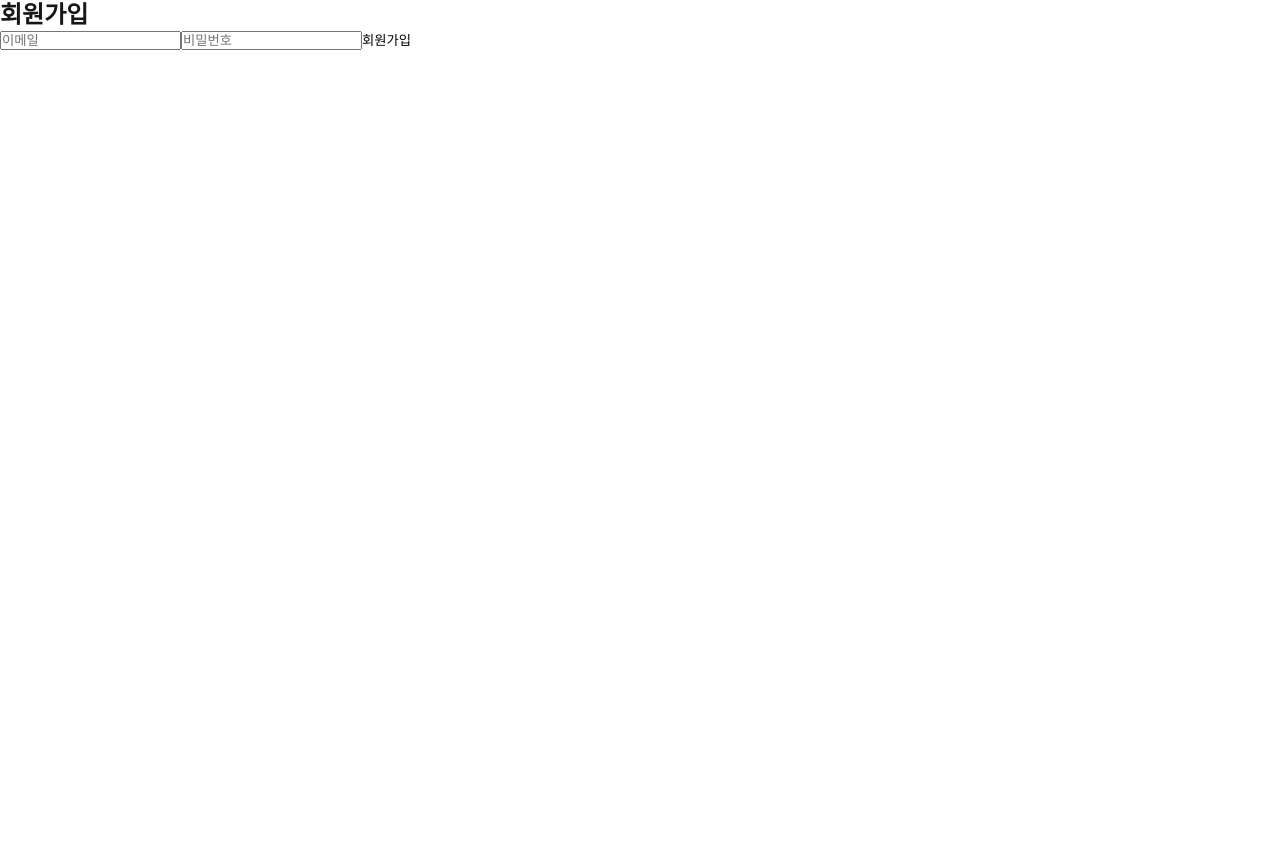
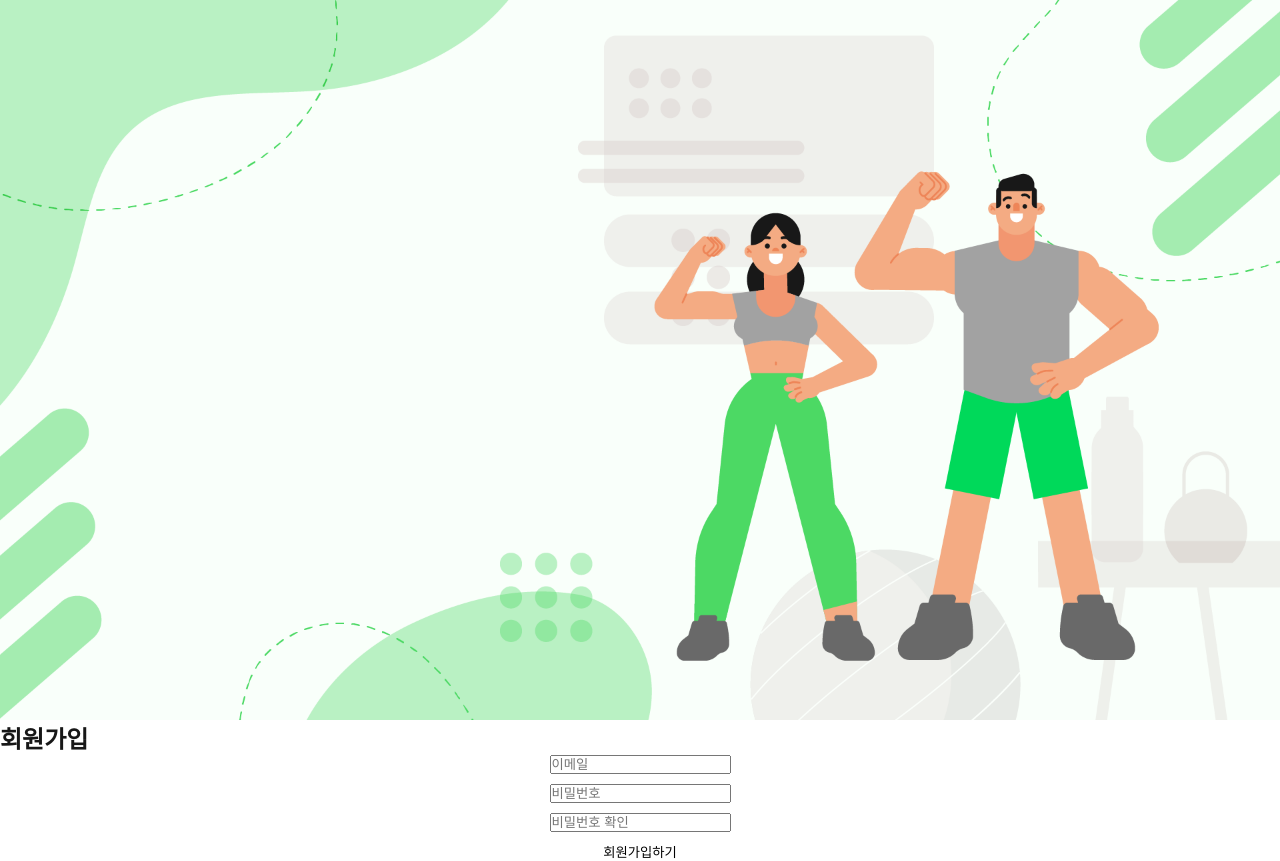
Before and after one commit to YuHyeonWook/health, a React (Vite) app: page /signup in a window 1280 px wide. Before the commit the page ends 800 px from the top, so only its background shows below. Built offline with nearby package versions, Linux system fonts and the light colour scheme; a web font is replaced by a local one.

Commit message:
feat: 회원가입 라우터 추가 및 회원가입 컴포넌트 추가함

```diff
--- a/src/pages/SignIn.tsx
+++ b/src/pages/SignIn.tsx
@@ -2,6 +2,7 @@ import { useState } from 'react';
 import { signInWithEmailAndPassword } from 'firebase/auth';
 import { auth } from '@/firebase';
 import { useNavigate } from 'react-router-dom';
+import { FirebaseError } from 'firebase/app';
 
 const SignIn = () => {
   const [email, setEmail] = useState('');
@@ -14,26 +15,28 @@ const SignIn = () => {
     navigate('/signup');
   };
 
-  const handleSignIn = async (e) => {
-    e.preventDefault();
+  const handleSignIn = async (event: React.FormEvent) => {
+    event.preventDefault();
     try {
       await signInWithEmailAndPassword(auth, email, password);
       alert('로그인에 성공하였습니다.');
       navigate('/calendar');
     } catch (error) {
-      setError(error.message);
+      if (error instanceof FirebaseError) {
+        setError(error.message);
+      }
     }
   };
 
   return (
     <div>
       <h2>로그인</h2>
-      <button onClick={routeChange}>회원가입</button>
       <form onSubmit={handleSignIn}>
         <input type="email" placeholder="이메일" value={email} onChange={(e) => setEmail(e.target.value)} />
         <input type="password" placeholder="비밀번호" value={password} onChange={(e) => setPassword(e.target.value)} />
         <button type="submit">로그인</button>
       </form>
+      <button onClick={routeChange}>회원가입</button>
       {error && <p>{error}</p>}
     </div>
   );
--- a/src/pages/SignUp.tsx
+++ b/src/pages/SignUp.tsx
@@ -2,32 +2,59 @@ import { useState } from 'react';
 import { createUserWithEmailAndPassword } from 'firebase/auth';
 import { auth } from '@/firebase';
 import { useNavigate } from 'react-router-dom';
+import styled from 'styled-components';
+import bgLogin from '@/assets/images/bg-login.png';
+
+const SignUpForm = styled.form`
+  display: flex;
+  flex-direction: column;
+  align-items: center;
+  justify-content: center;
+  gap: 1rem;
+  width: 100%;
+  height: auto;
+`;
 
 const SignUp = () => {
   const navigate = useNavigate();
-  const [email, setEmail] = useState('');
-  const [password, setPassword] = useState('');
-  const [error, setError] = useState('');
+  const [email, setEmail] = useState<string>('');
+  const [password, setPassword] = useState<string>('');
+  const [confirmPassword, setConfirmPassword] = useState<string>('');
+  const [error, setError] = useState<string>('');
 
-  const handleSignUp = async (e) => {
-    e.preventDefault();
+  const handleSignUp = async (event: React.FormEvent) => {
+    event.preventDefault();
     try {
       await createUserWithEmailAndPassword(auth, email, password);
       alert('회원가입이 완료되었습니다.');
       navigate('/');
     } catch (error) {
-      setError(error.message);
+      if (error instanceof Error) {
+        setError(error.message);
+      }
     }
   };
 
   return (
     <div>
+      <img src={bgLogin} alt="회원가입 화면 이미지" />
       <h2>회원가입</h2>
-      <form onSubmit={handleSignUp}>
-        <input type="email" placeholder="이메일" value={email} onChange={(e) => setEmail(e.target.value)} />
-        <input type="password" placeholder="비밀번호" value={password} onChange={(e) => setPassword(e.target.value)} />
-        <button type="submit">회원가입</button>
-      </form>
+      <SignUpForm onSubmit={handleSignUp}>
+        <input type="email" placeholder="이메일" value={email} onChange={(event) => setEmail(event.target.value)} />
+        <input
+          type="password"
+          placeholder="비밀번호"
+          value={password}
+          onChange={(event) => setPassword(event.target.value)}
+        />
+        <input
+          type="password"
+          placeholder="비밀번호 확인"
+          value={confirmPassword}
+          onChange={(event) => setConfirmPassword(event.target.value)}
+        />
+        <button type="submit">회원가입하기</button>
+      </SignUpForm>
       {error && <p>{error}</p>}
     </div>
   );
--- a/src/router/routes.tsx
+++ b/src/router/routes.tsx
@@ -4,6 +4,7 @@ import NotFound from '@/pages/NotFound';
 import Calendar from '@/pages/Calendar';
 import SignIn from '@/pages/SignIn';
 import SignUp from '@/pages/SignUp';
+import Layout from '@/components/layout/Layout';
 
 export const routes = [
   {
@@ -26,6 +27,10 @@ export const routes = [
   },
   {
     path: '/mypage',
-    element: <MyPage />,
+    element: (
+      <Layout>
+        <MyPage />
+      </Layout>
+    ),
   },
 ];
```
